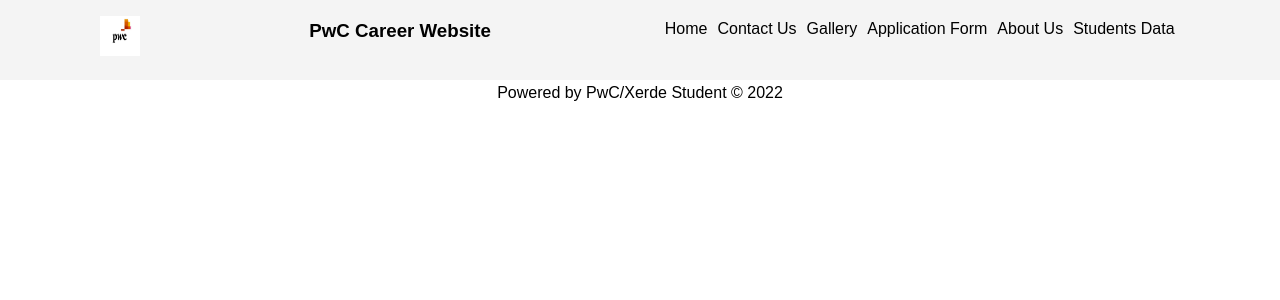
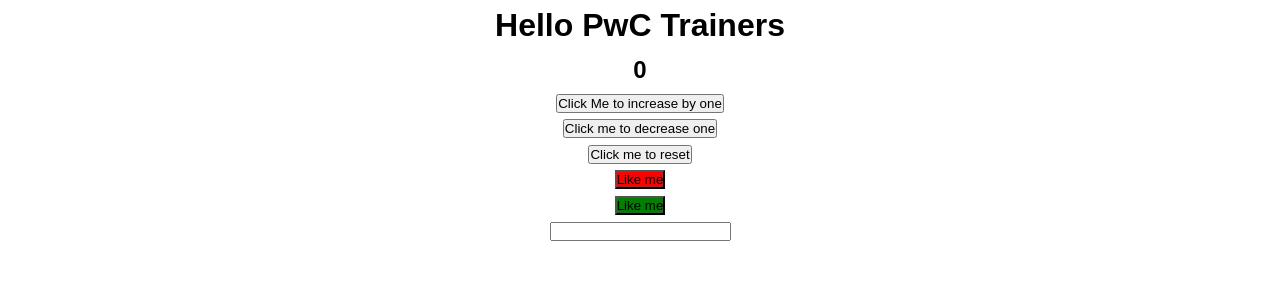
Before and after one commit to royalboe/react-app-one, a React (Create React App) app: page / in a window 1280 px wide. Shown: the top 300 px of the page. Built offline with nearby package versions, Linux system fonts and the light colour scheme.

Commit message:
added new files and contents

```diff
--- a/src/App.js
+++ b/src/App.js
@@ -1,46 +1,46 @@
+import "./App.css";
+import "./components/Counter";
+import Counter from "./components/Counter";
+
+function App() {
+  return (
+    <div className="App">
+      <h1>Hello PwC Trainers</h1>
+      <Counter />
+    </div>
+  );
+}
+
+export default App;
+
 // import "./App.css";
-// import "./components/Counter";
-// import Counter from "./components/Counter";
+// import { BrowserRouter, Routes, Route } from "react-router-dom";
+// import StudentsData from "./pages/StudentsData";
+// import Header from "./components/Header";
+// import Footer from "./components/Footer";
+// import Home from "./pages/Home";
+// import Gallery from "./pages/Gallery";
+// import AboutUs from "./pages/AboutUs";
+// import ApplicationForm from "./pages/ApplicationForm";
+// import ContactUs from "./pages/ContactUs";
 
 // function App() {
 //   return (
 //     <div className="App">
-//       <h1>Hello PwC Trainers</h1>
-//       <Counter />
+//       <BrowserRouter>
+//         <Header />
+//         <Routes>
+//           <Route path={"/Home"} element={<Home />} />
+//           <Route path={"/AboutUs"} element={<AboutUs />} />
+//           <Route path={"/Gallery"} element={<Gallery />} />
+//           <Route path={"/StudentsData"} element={<StudentsData />} />
+//           <Route path={"/ContactUs"} element={<ContactUs />} />
+//           <Route path={"/ApplicationForm"} element={<ApplicationForm />} />
+//         </Routes>
+//         <Footer />
+//       </BrowserRouter>
 //     </div>
 //   );
 // }
 
 // export default App;
-
-import "./App.css";
-import { BrowserRouter, Routes, Route } from "react-router-dom";
-import StudentsData from "./pages/StudentsData";
-import Header from "./components/Header";
-import Footer from "./components/Footer";
-import Home from "./pages/Home";
-import Gallery from "./pages/Gallery";
-import AboutUs from "./pages/AboutUs";
-import ApplicationForm from "./pages/ApplicationForm";
-import ContactUs from "./pages/ContactUs";
-
-function App() {
-  return (
-    <div className="App">
-      <BrowserRouter>
-        <Header />
-        <Routes>
-          <Route path={"/Home"} element={<Home />} />
-          <Route path={"/AboutUs"} element={<AboutUs />} />
-          <Route path={"/Gallery"} element={<Gallery />} />
-          <Route path={"/StudentsData"} element={<StudentsData />} />
-          <Route path={"/ContactUs"} element={<ContactUs />} />
-          <Route path={"/ApplicationForm"} element={<ApplicationForm />} />
-        </Routes>
-        <Footer />
-      </BrowserRouter>
-    </div>
-  );
-}
-
-export default App;
--- a/src/components/Counter.jsx
+++ b/src/components/Counter.jsx
@@ -3,6 +3,7 @@
 
 const Counter = () => {
   const [count, setCount] = useState(0);
+  const [desc, setDesc] = useState("");
   return (
     <div>
       <h2>{count}</h2>
@@ -17,6 +18,8 @@
       <button onClick={() => setCount(0)}>Click me to reset</button>
       <Button text="Like me" color="red" count={count} setCount={setCount} />
       <Button text="Like me" color="green" />
+      <input type="text" onChange={(e) => setDesc(e.target.value)}></input>
+      <h3>{desc}</h3>
     </div>
   );
 };
--- a/src/components/Header.jsx
+++ b/src/components/Header.jsx
@@ -1,6 +1,7 @@
 import React from "react";
 import { Link } from "react-router-dom";
 import Photo from "../assets/pwc.jpeg";
+import Counter from "./Counter";
 
 function Header() {
   return (
@@ -10,6 +11,10 @@
       </div>
       <div>
         <h3>PwC Career Website</h3>
+      </div>
+      <div>
+        {" "}
+        <Counter />
       </div>
       <div>
         <Link to="/Home">Home</Link>
```
Also changed, not shown: src/components/Card.jsx (added, +15 -0 lines), src/pages/RecruitmentForm.jsx (added).
